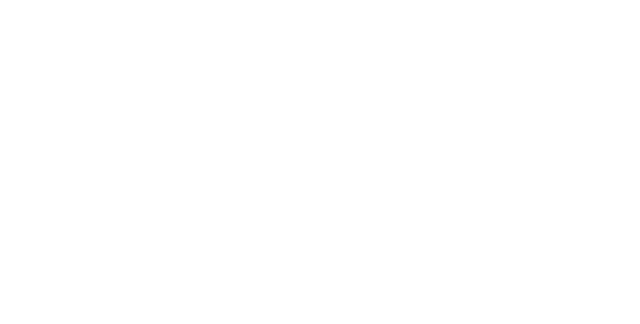
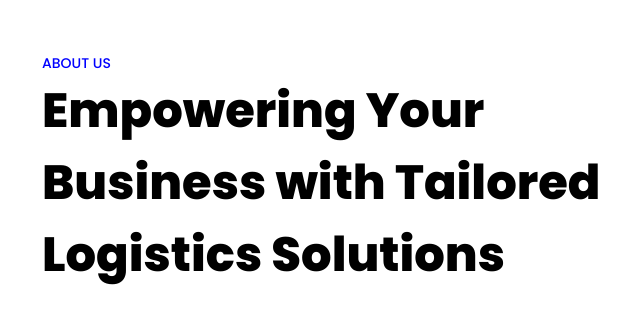
Before and after one commit to iamabdurahmon/Express, a React (Vite) app: page / in a window 1280 px wide. Shown: the top 324 px of the page, without its empty margins (38-678 px from the left). Built offline with nearby package versions, Linux system fonts and the light colour scheme.

Commit message:
About page started

```diff
--- a/src/components/about/About.jsx
+++ b/src/components/about/About.jsx
@@ -1,7 +1,19 @@
-import React from "react";
+import styles from "./about.module.css"
 
 const About = () => {
-  return <div></div>;
+  return <div className={styles.Wrapper}>
+    <div className="Content">
+      <div className={styles.Title}>
+        <span className={styles.Sub}>
+          About Us
+        </span>
+
+        <h1 className={styles.Heading}>
+          Empowering Your Business with Tailored Logistics Solutions
+        </h1>
+      </div>
+    </div>
+  </div>;
 };
 
 export default About;
--- /dev/null
+++ b/src/components/about/about.module.css
@@ -0,0 +1,31 @@
+.Content{
+    width: 580px;
+    height: 410px;
+    gap: 20px;
+}
+
+.Wrapper{
+    margin-top: 50px;
+    padding: 0 80px;
+}
+
+.Sub{
+    font-weight: 500;
+    font-style: Medium;
+    font-size: 14px;
+    line-height: 100%;
+    letter-spacing: 9.5%;
+    text-transform: uppercase;
+    color: Blue ;
+}
+
+.Title{
+    height: 216px;
+    width: 580px;
+}
+
+.Heading{
+    font-weight: 700;
+    font-style: Bold;
+    font-size: 48px;
+}
```
Also changed, not shown: 1 other file (tests, documents, lock files or other folders).
